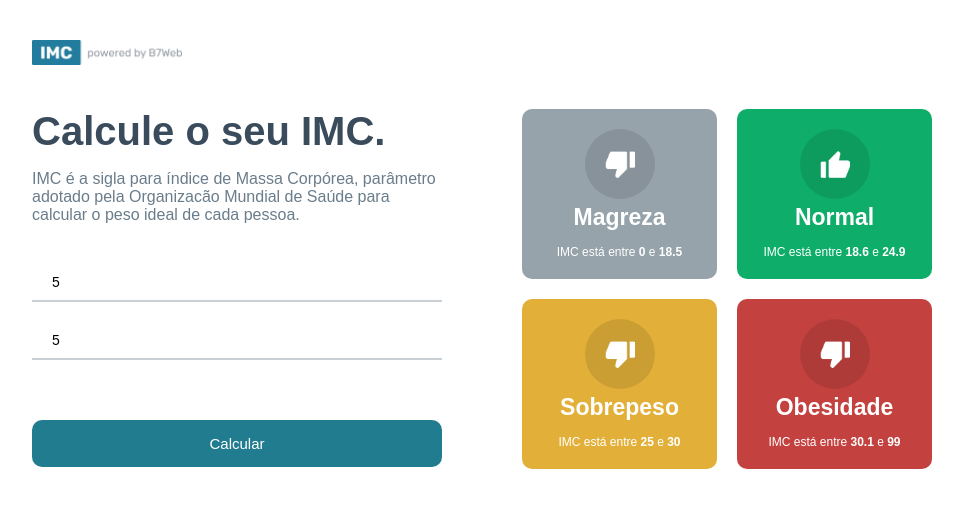
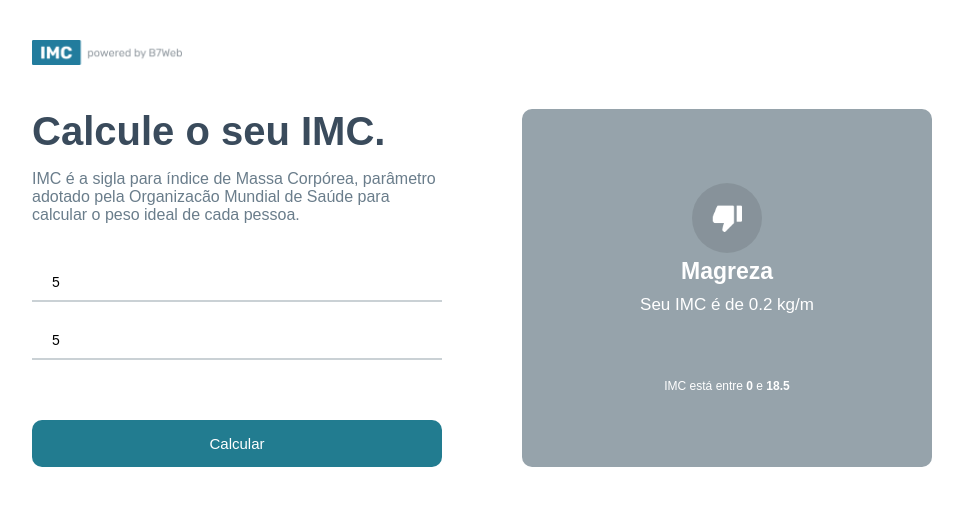
Before and after one commit to Feelps333/app-calc-imc, a React (Create React App) app: page / in a window 1280 px wide. Both pictures are taken after typing "5", "5" into the empty fields and a click on the button "Calcular". Shown: the top 508 px of the page, without its empty margins (158-1121 px from the left). Built offline with nearby package versions, Linux system fonts and the light colour scheme.

Commit message:
version.1.0.6

```diff
--- a/src/App.module.css
+++ b/src/App.module.css
@@ -62,3 +62,7 @@
   grid-template-columns: repeat(2, 1fr);
   gap: 20px;
 }
+.container .rightSide .rightBig {
+  flex: 1;
+  display: flex;
+}
--- a/src/App.tsx
+++ b/src/App.tsx
@@ -1,16 +1,17 @@
 import styles from './App.module.css';
 import poweredImage from './assets/powered.png';
 import { useState } from 'react';
-import { calculateImc, levels} from './helpers/imc';
+import { Level, calculateImc, levels} from './helpers/imc';
 import { GridItem } from './components/GridItem';
 
 const App = () => {
   const [heightField, setHeightField] = useState<number>(0);
   const [weightField, setWeightField] = useState<number>(0);
+  const [toShow, setToShow] = useState<Level | null>();
 
   const handleCalculateButton = () => {
     if(heightField && weightField){
-
+      setToShow(calculateImc(heightField, weightField))
     }else{
       alert("Digite todos os campos.")
     }
@@ -40,11 +41,20 @@
             <button onClick={handleCalculateButton}>Calcular</button>
         </div>
         <div className={styles.rightSide}>
+          {!toShow &&
           <div className={styles.grid}>
           {levels.map((item, key) => (
             <GridItem key={key} item={item} />
           ))}</div>
+          }
+          {toShow &&
+          <div className={styles.rightBig}>
+            <div className={styles.rightArrow}></div>
+            <GridItem item={toShow}/>
+          </div>
+          }
         </div>
+
       </div>
     </div>
   )}
--- a/src/components/GridItem/GridItem.module.css
+++ b/src/components/GridItem/GridItem.module.css
@@ -26,3 +26,7 @@
   font-size: 12px;
   margin-top: 14px;
 }
+.yourImc {
+  font-size: 17px;
+  margin: 10px 0 50px 0;
+}
--- a/src/components/GridItem/index.tsx
+++ b/src/components/GridItem/index.tsx
@@ -14,6 +14,8 @@
        <img src={item.icon === 'up' ? upImage : downImage} alt="" width="30" />
       </div>
       <div className={styles.gridTitle}>{item.title}</div>
+      {item.yourImc &&
+        <div className={styles.yourImc}>Seu IMC é de {item.yourImc} kg/m</div>}
       <div className={styles.gridInfo}>
         <>
           IMC está entre <strong>{item.imc[0]}</strong> e <strong>{item.imc[1]}</strong>
--- a/src/helpers/imc.ts
+++ b/src/helpers/imc.ts
@@ -16,7 +16,7 @@
   const imc = weight / (height * height);
   for(let i in levels){
     if(imc >= levels[i].imc[0] && imc < levels[i].imc[1]){
-      levels[i].yourImc = imc;
+      levels[i].yourImc = parseFloat(imc.toFixed(2));
       return levels[i];
     }
   }
```
